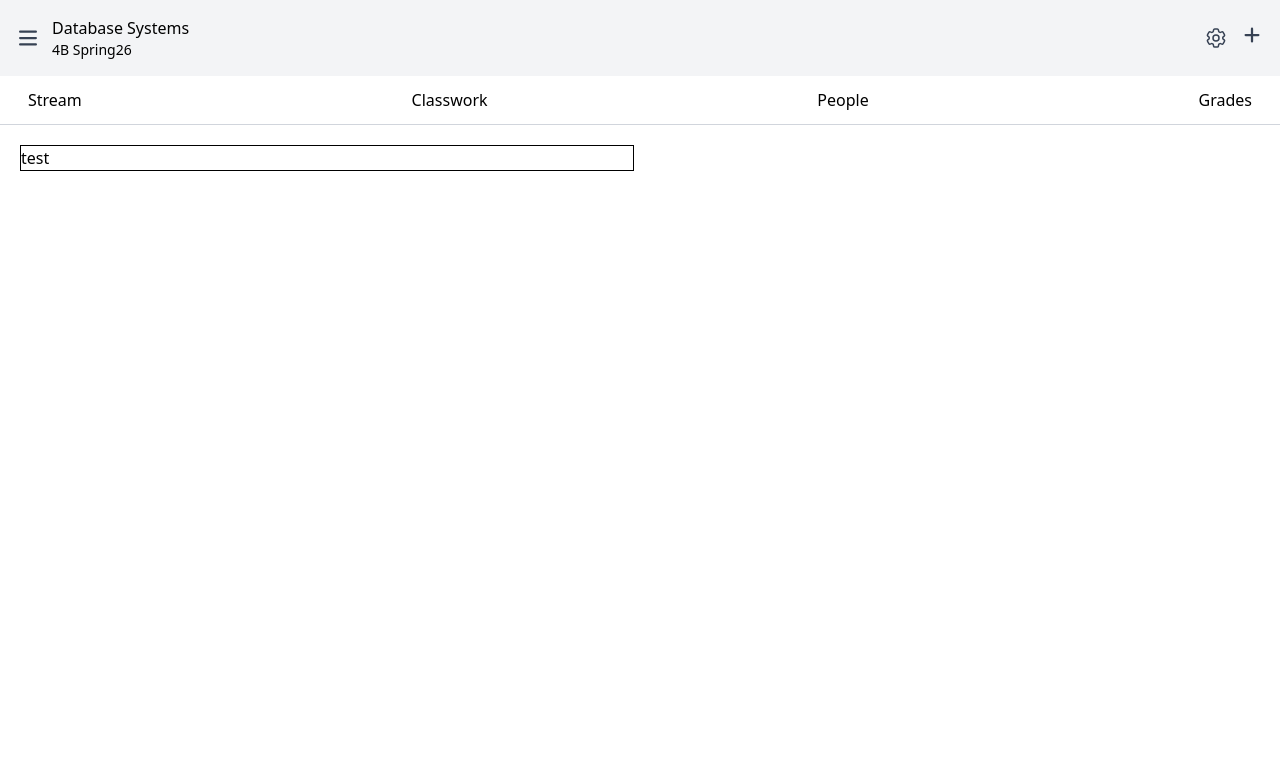
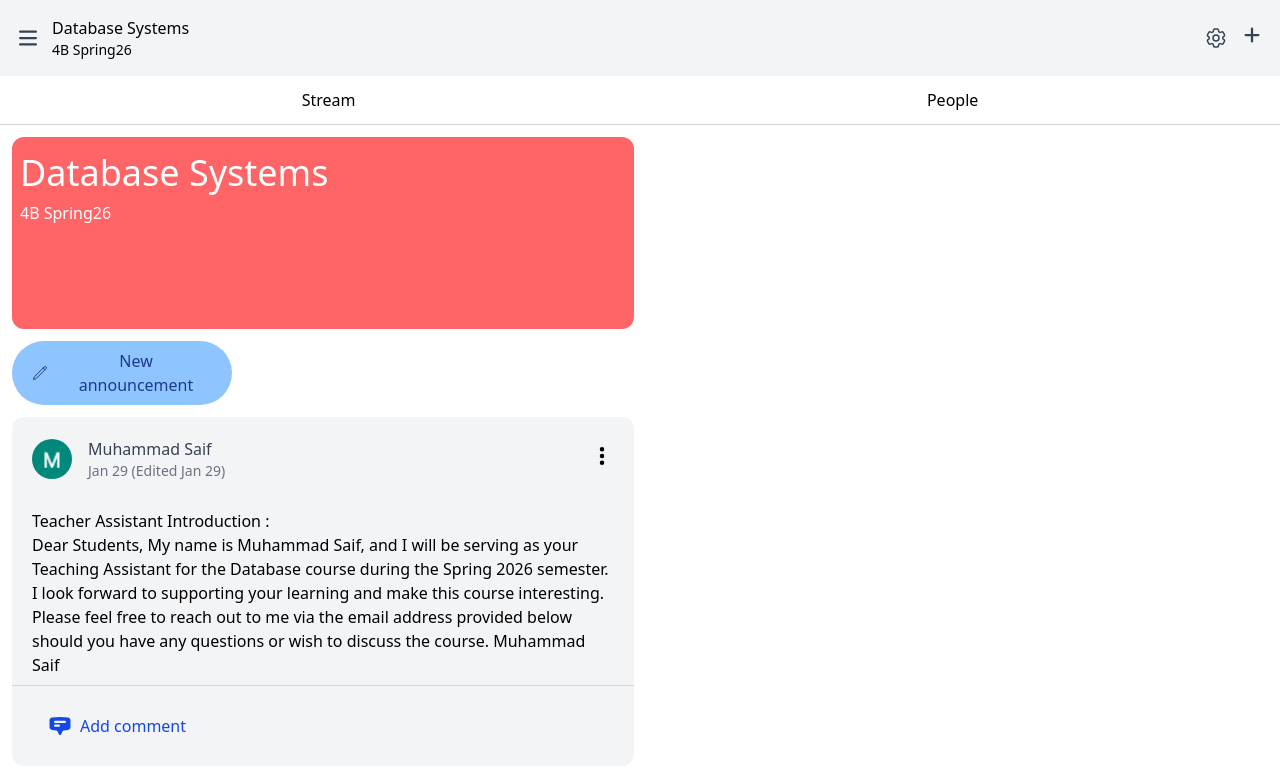
Before and after one commit to saif010101/google-classroom, a React (Vite) app: page / in a window 1280 px wide. Shown: the top 774 px of the page. Built offline with nearby package versions, Linux system fonts and the light colour scheme.

Commit message:
added dropdown menus and announcement post card

```diff
--- a/src/App.tsx
+++ b/src/App.tsx
@@ -21,7 +21,7 @@ function App() {
       <Header setSideBarOpen={setSideBarOpen} />
       <ClassNavbar />
       <Sidebar ref={sideBarRef} isOpen={isSideBarOpen} />
-      <main className="p-5 grid gap-3 min-[668px]:grid-cols-2">
+      <main className="p-3 grid gap-3 min-[668px]:grid-cols-2">
         {/* <ClassCard className="Big Data Analytics" teacherName="Omar Usman Khan"/>
         <ClassCard className="Big Data Analytics" teacherName="Omar Usman Khan"/>
         <ClassCard className="Big Data Analytics" teacherName="Omar Usman Khan"/> */}
--- /dev/null
+++ b/src/Components/Class/AnnouncmentCard.tsx
@@ -0,0 +1,50 @@
+import profile from '../../assets/profile.png'
+import { EllipsisVerticalIcon, ChatBubbleBottomCenterTextIcon } from '@heroicons/react/16/solid'
+import { useDropdown } from '../../hooks/useDropdown'
+import Menu from "@mui/material/Menu"
+import MenuItem from "@mui/material/MenuItem"
+
+export const AnnouncmentCard = () => {
+
+    const { anchorElem, handleClick, handleClose } = useDropdown()
+    const open: boolean = anchorElem ? true : false
+
+
+    return (
+        <div className='bg-gray-100 rounded-xl'>
+            <div className="p-5 flex justify-between items-center gap-4">
+                <img className='rounded-full size-10' src={profile} alt="" />
+                <div className='flex flex-col mr-auto'>
+                    <span className='text-gray-700 font-[500]'>Muhammad Saif</span>
+                    <span className='text-sm text-gray-500'>Jan 29 (Edited Jan 29)</span>
+                </div>
+                <div>
+                    <button className='hover:cursor-pointer hover:bg-gray-200 rounded-full' onClick={handleClick}>
+                        <EllipsisVerticalIcon className="size-6" />
+                    </button>
+                    <Menu anchorEl={anchorElem} onClose={handleClose} open={open}>
+                        <MenuItem >Edit</MenuItem>
+                        <MenuItem>Delete</MenuItem>
+                    </Menu>
+                </div>
+            </div>
+            <p className='px-5 py-2'>
+                Teacher Assistant Introduction : <br />
+
+                Dear Students,
+
+                My name is Muhammad Saif, and I will be serving as your Teaching Assistant for the Database course during the Spring 2026 semester.
+
+                I look forward to supporting your learning and make this course interesting. Please feel free to reach out to me via the email address provided below should you have any questions or wish to discuss the course.
+
+                Muhammad Saif
+            </p>
+            <div className='p-5 border-t-1 border-gray-300'>
+                <div className='w-46 px-4 py-2 flex gap-2 items-center hover:cursor-pointer hover:bg-blue-100 rounded-full'>
+                    <ChatBubbleBottomCenterTextIcon className='size-6 text-blue-700' />
+                    <span className='text-blue-700 font-[500]'>Add comment</span>
+                </div>
+            </div>
+        </div>
+    )
+}
--- a/src/Components/Class/ClassBanner.tsx
+++ b/src/Components/Class/ClassBanner.tsx
@@ -1,7 +1,15 @@
-export const ClassBanner = () => {
-  return (
-    <div className="border">
-        test
-    </div>
-  )
+interface ClassStreamProps {
+    className: string
+    classSection: string
 }
+
+export const ClassBanner = ({ className, classSection }: ClassStreamProps) => {
+    return (
+        <div className="h-48 px-2 py-4 bg-red-400 rounded-xl">
+            <div className="flex flex-col gap-2 text-white">
+                <p className="text-4xl">{className}</p>
+                <p>{classSection}</p>
+            </div>
+        </div>
+    )
+}
--- a/src/Components/Class/ClassStream.tsx
+++ b/src/Components/Class/ClassStream.tsx
@@ -1,9 +1,15 @@
 import { ClassBanner } from "./ClassBanner.tsx"
+import { NewAnnouncementBtn } from "./NewAnnouncementBtn.tsx"
+import { AnnouncmentCard } from "./AnnouncmentCard.tsx"
 
 export const ClassStream = () => {
   return (
-    <div>
-        <ClassBanner />
+    <div className="flex flex-col gap-3">
+        <ClassBanner className="Database Systems" classSection="4B Spring26"/>
+        <NewAnnouncementBtn />
+        <div className="flex flex-col">
+          <AnnouncmentCard />
+        </div>
     </div>
   )
 }
--- /dev/null
+++ b/src/Components/Class/NewAnnouncementBtn.tsx
@@ -0,0 +1,10 @@
+import { PencilIcon } from "@heroicons/react/24/outline"
+
+export const NewAnnouncementBtn = () => {
+    return (
+        <button className="w-55 px-5 py-2 flex items-center gap-3 text-blue-900 bg-blue-300 rounded-full hover:cursor-pointer hover:shadow-xl">
+            <PencilIcon className="size-4" />
+            <span>New announcement</span>
+        </button>
+    )
+}
--- a/src/Components/ClassNavbar.tsx
+++ b/src/Components/ClassNavbar.tsx
@@ -4,11 +4,9 @@ export const ClassNavbar = () => {
 
     return (
         <nav className="px-4 border-b-1 border-gray-300">
-            <ul className="flex justify-between">
-                <li className="p-3 hover:cursor-pointer hover:bg-gray-200">Stream</li>
-                <li className="p-3 hover:cursor-pointer hover:bg-gray-200">Classwork</li>
-                <li className="p-3 hover:cursor-pointer hover:bg-gray-200">People</li>
-                <li className="p-3 hover:cursor-pointer hover:bg-gray-200">Grades</li>
+            <ul className="flex justify-center">
+                <li className="p-3 text-center hover:cursor-pointer hover:bg-gray-200 grow-1">Stream</li>
+                <li className="p-3 text-center hover:cursor-pointer hover:bg-gray-200 grow-1">People</li>
             </ul>
         </nav>
     )
```
